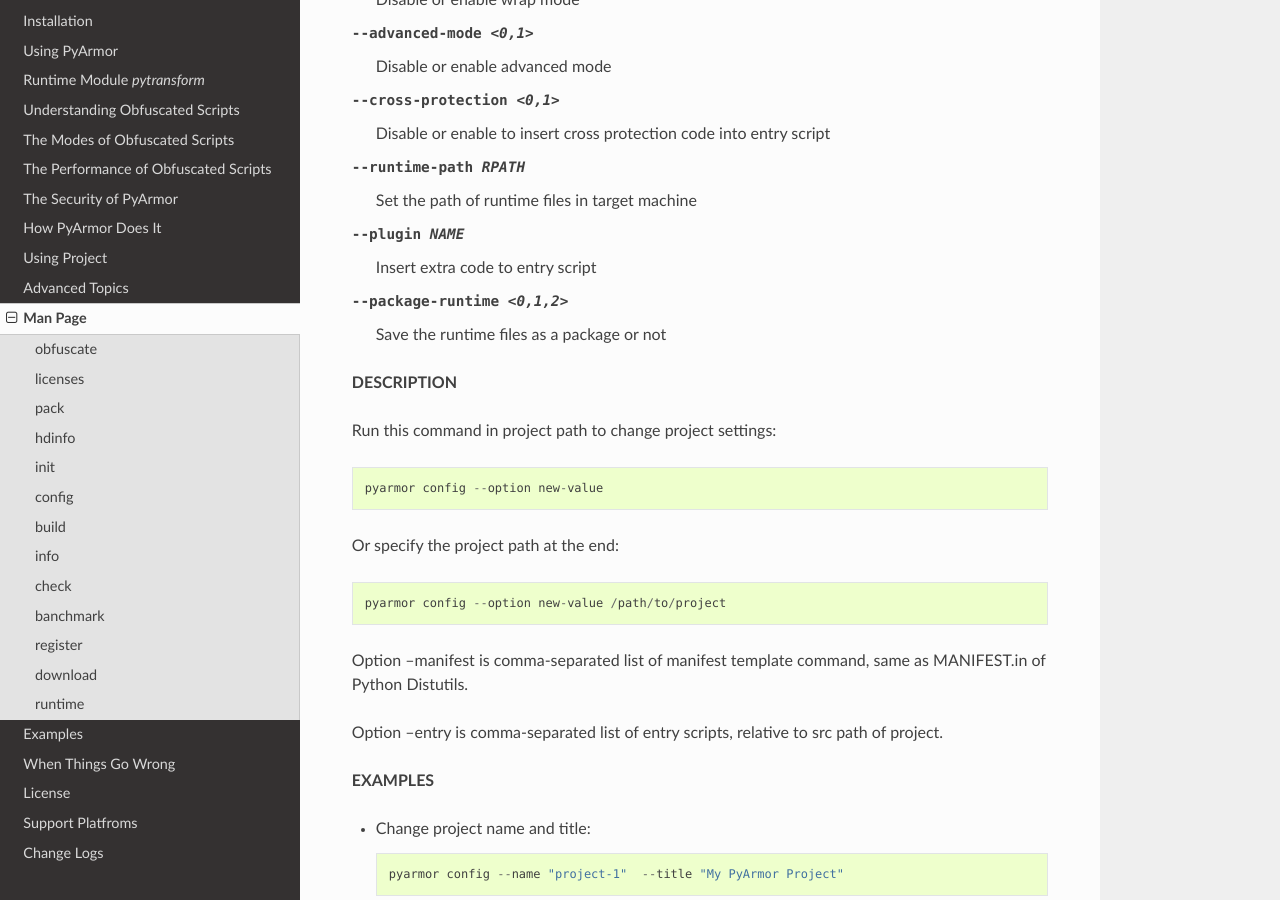
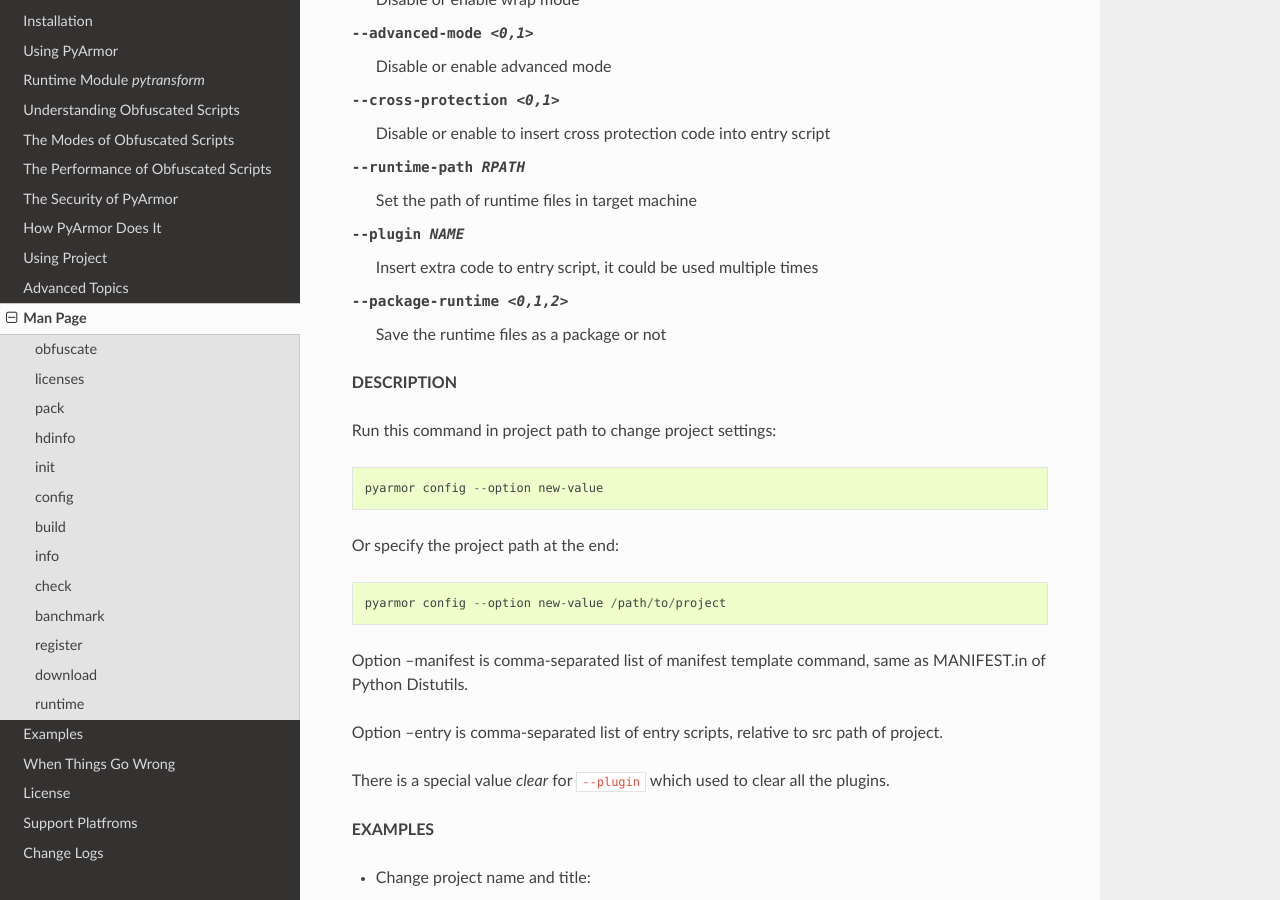
Before and after one commit to dashingsoft/pyarmor, a Sphinx documentation site: the page built from docs/man.rst, in a window 1280 px wide and 900 px high, scrolled down 12761 px. Built offline with Sphinx 7.4.7 and the Read the Docs theme 2.0.0, drawn with Linux system fonts in a browser that asks for light colours; some of the changed text lies outside the part shown.

Commit message:
Refine online help

```diff
--- a/docs/man.rst
+++ b/docs/man.rst
@@ -65,9 +65,9 @@
 --exact                     Only obfuscate list scripts
 --no-bootstrap              Do not insert bootstrap code to entry script
 --no-cross-protection       Do not insert protection code to entry script
---plugin NAME               Insert extra code to entry script
+--plugin NAME               Insert extra code to entry script, it could be used multiple times
 --platform NAME             Distribute obfuscated scripts to other platform
---advanced <0,1>            Enable advanced mode
+--advanced <0,1>            Disable or enable advanced mode
 --restrict <0,1,2,3,4>      Set restrict mode
 --package-runtime <0,1,2>   Save the runtime files as a package or not
 -n, --no-runtime            DO NOT generate runtime files
@@ -485,7 +485,7 @@
 --advanced-mode <0,1>           Disable or enable advanced  mode
 --cross-protection <0,1>        Disable or enable to insert cross protection code into entry script
 --runtime-path RPATH            Set the path of runtime files in target machine
---plugin NAME                   Insert extra code to entry script
+--plugin NAME                   Insert extra code to entry script, it could be used multiple times
 --package-runtime <0,1,2>       Save the runtime files as a package or not
 
 **DESCRIPTION**
@@ -498,11 +498,14 @@
 
     pyarmor config --option new-value /path/to/project
 
-Option --manifest is comma-separated list of manifest template
-command, same as MANIFEST.in of Python Distutils.
+Option --manifest is comma-separated list of manifest template command, same as
+MANIFEST.in of Python Distutils.
 
-Option --entry is comma-separated list of entry scripts, relative to
-src path of project.
+Option --entry is comma-separated list of entry scripts, relative to src path of
+project.
+
+There is a special value `clear` for ``--plugin`` which used to clear all the
+plugins.
 
 **EXAMPLES**
 
```
Also changed, not shown: 1 other file.
